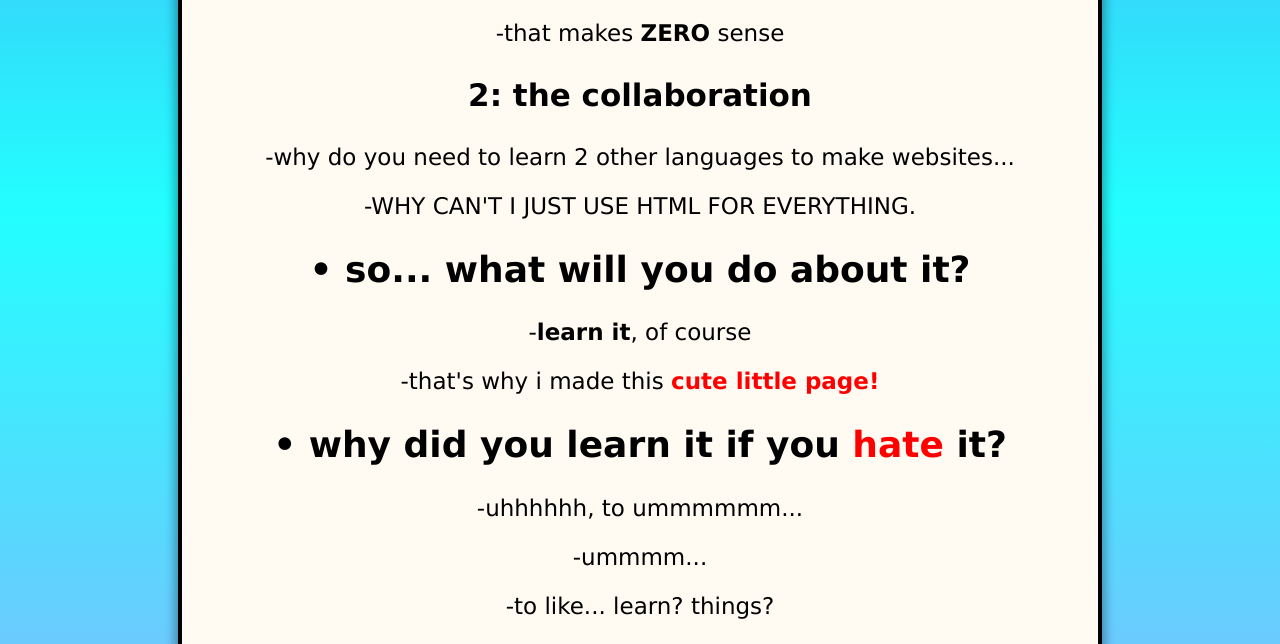
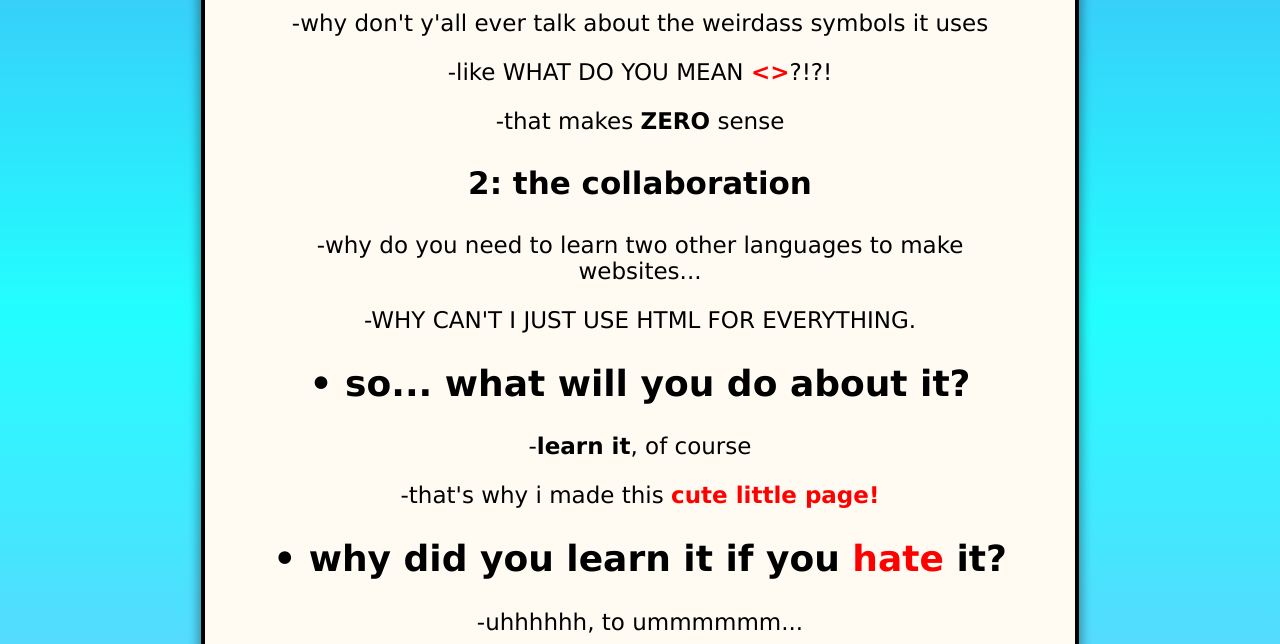
Before and after one commit to bolafale/personal-page, a plain HTML site: page company/hate.html in a window 1280 px wide. Shown: the part 775-1419 px from the top of the page. Drawn offline with Linux system fonts and the light colour scheme.

Commit message:
fixar
just polished the div size a bit

```diff
--- a/company/hate.html
+++ b/company/hate.html
@@ -8,63 +8,53 @@
       content="this is a page... where i express my hatred against html and its siblings... CLICK ON IT!! PLEASE"
     >
     <style>
-
         body {
             background: linear-gradient(#6d5aeb, #22ffff,#c888fc);
             font-family: 'Lucida Sans', 'Lucida Sans Regular', 'Lucida Grande', 'Lucida Sans Unicode', Geneva, Verdana, sans-serif;
+            padding: 20px;
         }
-
         em {
             color: red;
             font-style: normal;
             font-weight: bold;
         }
-
         p {
             text-align: center;
             font-size: 23px;
         }
-
         h1 {
             text-align: center;
             font-size: 50px;
         }
-
         h2 {
             text-align: center;
             font-size: 36px;
         }
-
         h3 {
             text-align: center;
             font-size: 31px;
         }
-
         img {
             margin: auto;
             display: block;
         }
-
-        .wrapper{
+        .wrapper {
+            display: block;
+            width: 750px;
+            padding: 60px;
+            margin: 60px auto;
             box-shadow: 0px 0px 10px 4px rgba(0,0,0,0.3);
-            margin-left: 170px;
-            margin-right: 170px;
-            margin-top: 60px;
-            margin-bottom: 60px;
             background: rgb(255, 251, 243);
             border-style: solid;
             border-radius: 50px;
             border-width: 4px;
             border-color: black;
         }
-
         hr {
             border-style: solid;
             color: rgba(0, 0, 0, 0.1);
         }
-
     </style>
-
     <link rel="icon" type="image/PNG" href="../media/nohtml.png">
     <title>I HATE HTML!!!</title>
   </head>
@@ -84,7 +74,7 @@
                 <p>-like WHAT DO YOU MEAN <em>&lt;&gt;</em>?!?!</p>
                 <p>-that makes <strong>ZERO</strong> sense</p>
             <h3>2: the collaboration</h3>
-                <p>-why do you need to learn 2 other languages to make websites...</p>
+                <p>-why do you need to learn two other languages to make websites...</p>
                 <p>-WHY CAN'T I JUST USE HTML FOR EVERYTHING.</p>
             <h2>• so... what will you do about it?</h2>
                 <p>-<strong>learn it</strong>, of course</p>
```
Also changed, not shown: company/placeholder.html (+1 -1 lines), index.html (+6 -5 lines).
